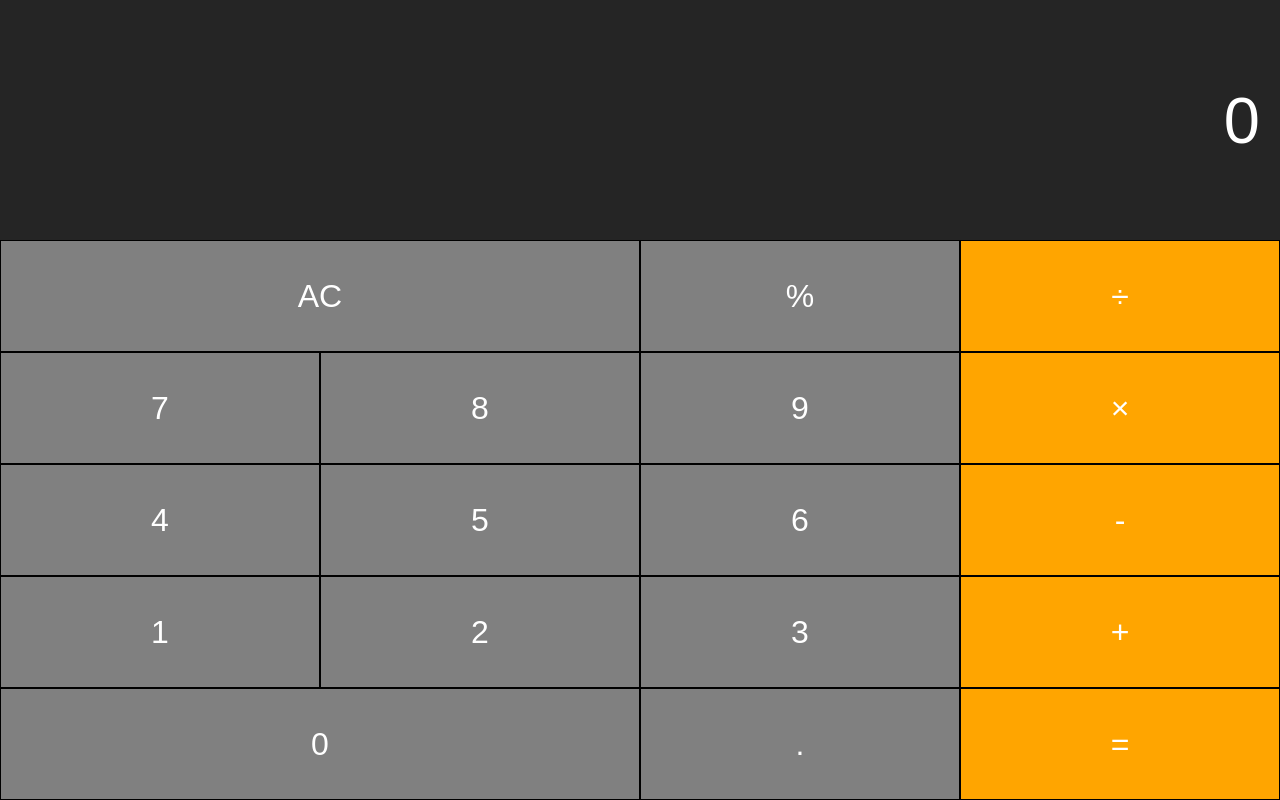
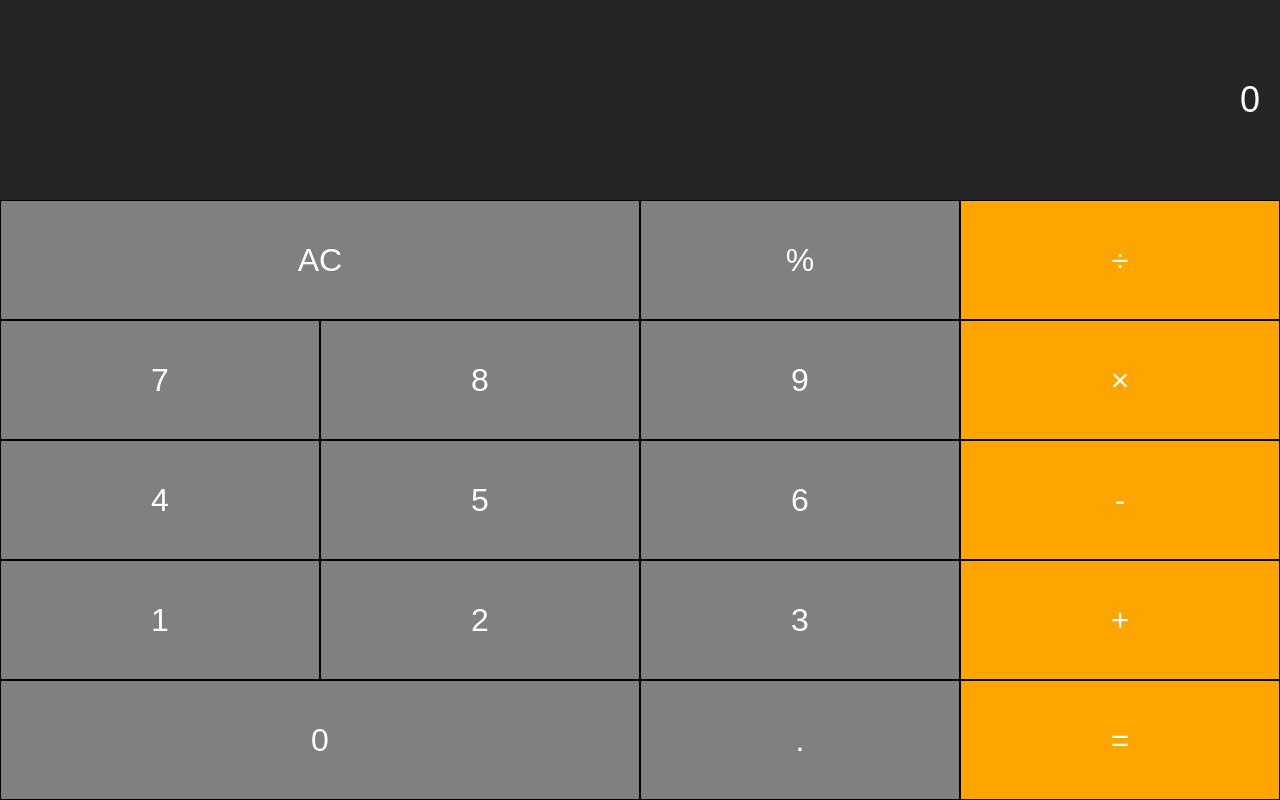
Before and after one commit to Fahmiali99/calculator.github.io, a plain HTML site: page index.html in a window 1280 px wide. Drawn offline with Linux system fonts and the light colour scheme.

Commit message:
on progress

```diff
--- a/stylesheet.css
+++ b/stylesheet.css
@@ -12,11 +12,11 @@
 
 .calculator-screen {
   width: 100%;
-  height: 30vh;
+  height: 25vh;
   background-color: #252525;
   color: #fff;
   text-align: right;
-  font-size: 65px;
+  font-size: 36px;
   border: none;
   padding: 0 20px;
   box-sizing: border-box;
@@ -32,7 +32,7 @@
 
 button {
   width: 25%;
-  height: 14vh;
+  height: 15vh;
 }
 
 button {
```
